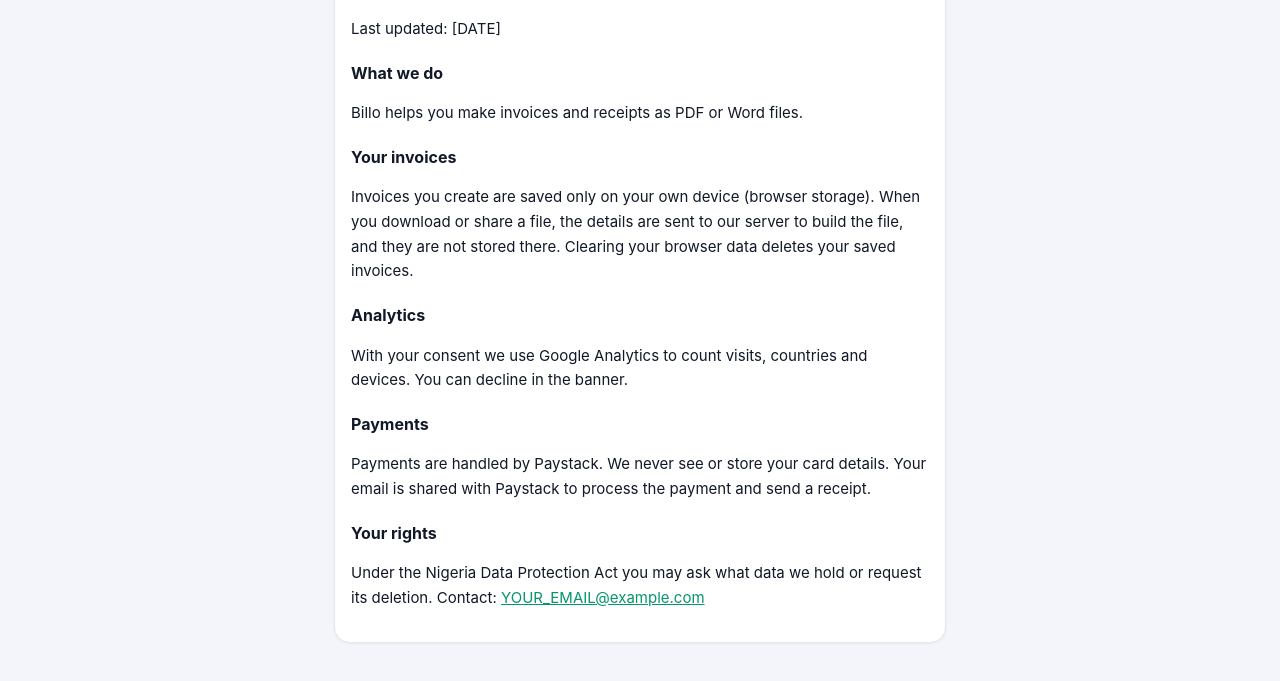
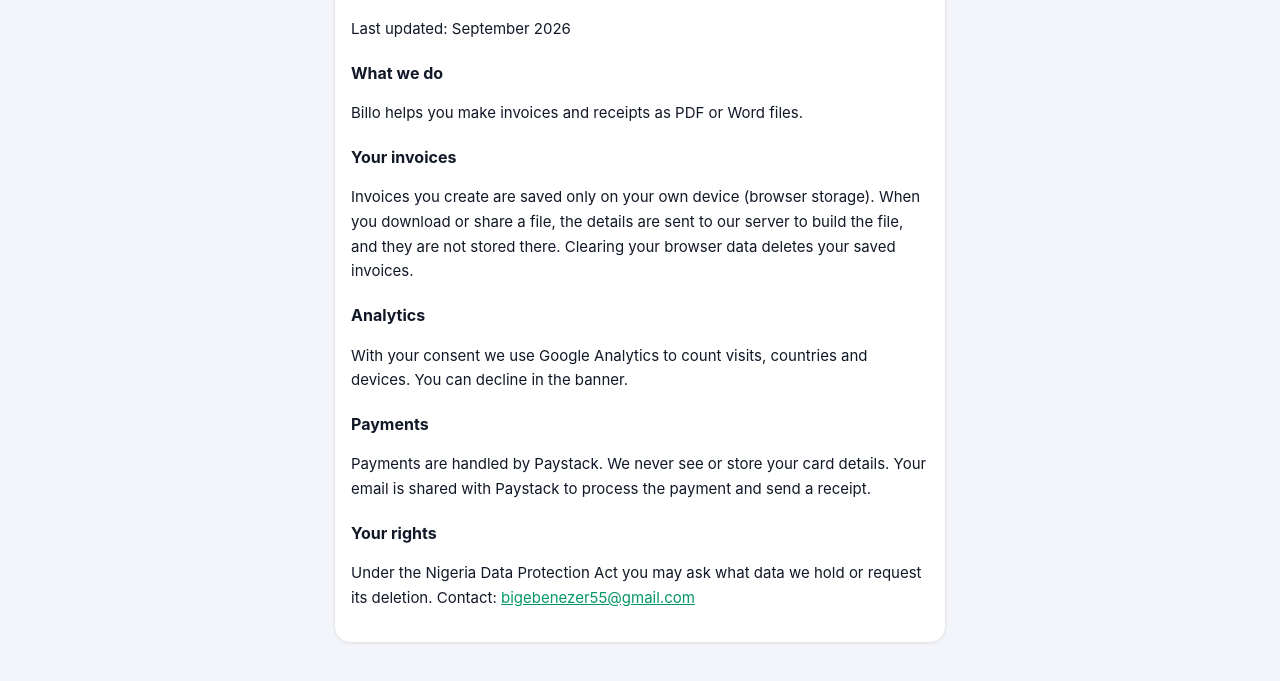
Before and after one commit to greenhood1/billo, a website: page privacy.html in a window 1280 px wide. Shown: the part 161-842 px from the top of the page. Drawn offline with Linux system fonts and the light colour scheme.

Commit message:
Update privacy.html

```diff
--- a/privacy.html
+++ b/privacy.html
@@ -2,9 +2,9 @@
 <html lang="en"><head><meta charset="utf-8"><meta name="viewport" content="width=device-width, initial-scale=1">
 <title>Privacy Policy – Billo</title><link rel="stylesheet" href="style.css"></head><body>
 <div class="top"><div class="bar-top"><div class="logo">Billo</div><a class="pill" href="/" style="text-decoration:none">Back to app</a></div></div>
-<main class="wrap"><div class="card doc"><h1>Privacy Policy</h1><p>Last updated: [DATE]</p>
+<main class="wrap"><div class="card doc"><h1>Privacy Policy</h1><p>Last updated: September 2026</p>
 <h2>What we do</h2><p>Billo helps you make invoices and receipts as PDF or Word files.</p>
 <h2>Your invoices</h2><p>Invoices you create are saved only on your own device (browser storage). When you download or share a file, the details are sent to our server to build the file, and they are not stored there. Clearing your browser data deletes your saved invoices.</p>
 <h2>Analytics</h2><p>With your consent we use Google Analytics to count visits, countries and devices. You can decline in the banner.</p>
 <h2>Payments</h2><p>Payments are handled by Paystack. We never see or store your card details. Your email is shared with Paystack to process the payment and send a receipt.</p>
-<h2>Your rights</h2><p>Under the Nigeria Data Protection Act you may ask what data we hold or request its deletion. Contact: <a href="mailto:YOUR_EMAIL@example.com">YOUR_EMAIL@example.com</a></p></div></main></body></html>
+<h2>Your rights</h2><p>Under the Nigeria Data Protection Act you may ask what data we hold or request its deletion. Contact: <a href="mailto:YOUR_EMAIL@example.com">bigebenezer55@gmail.com</a></p></div></main></body></html>
```
